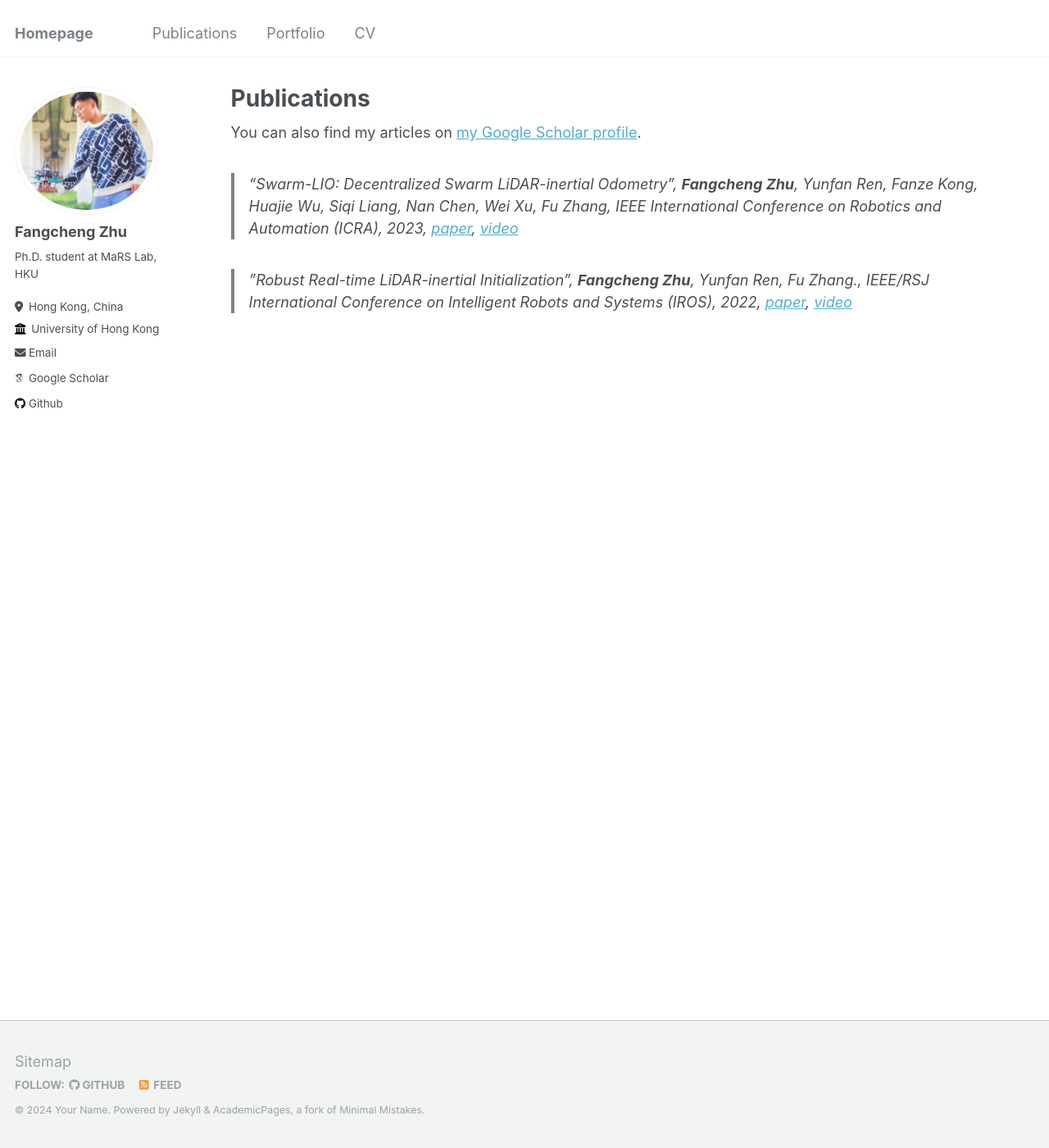
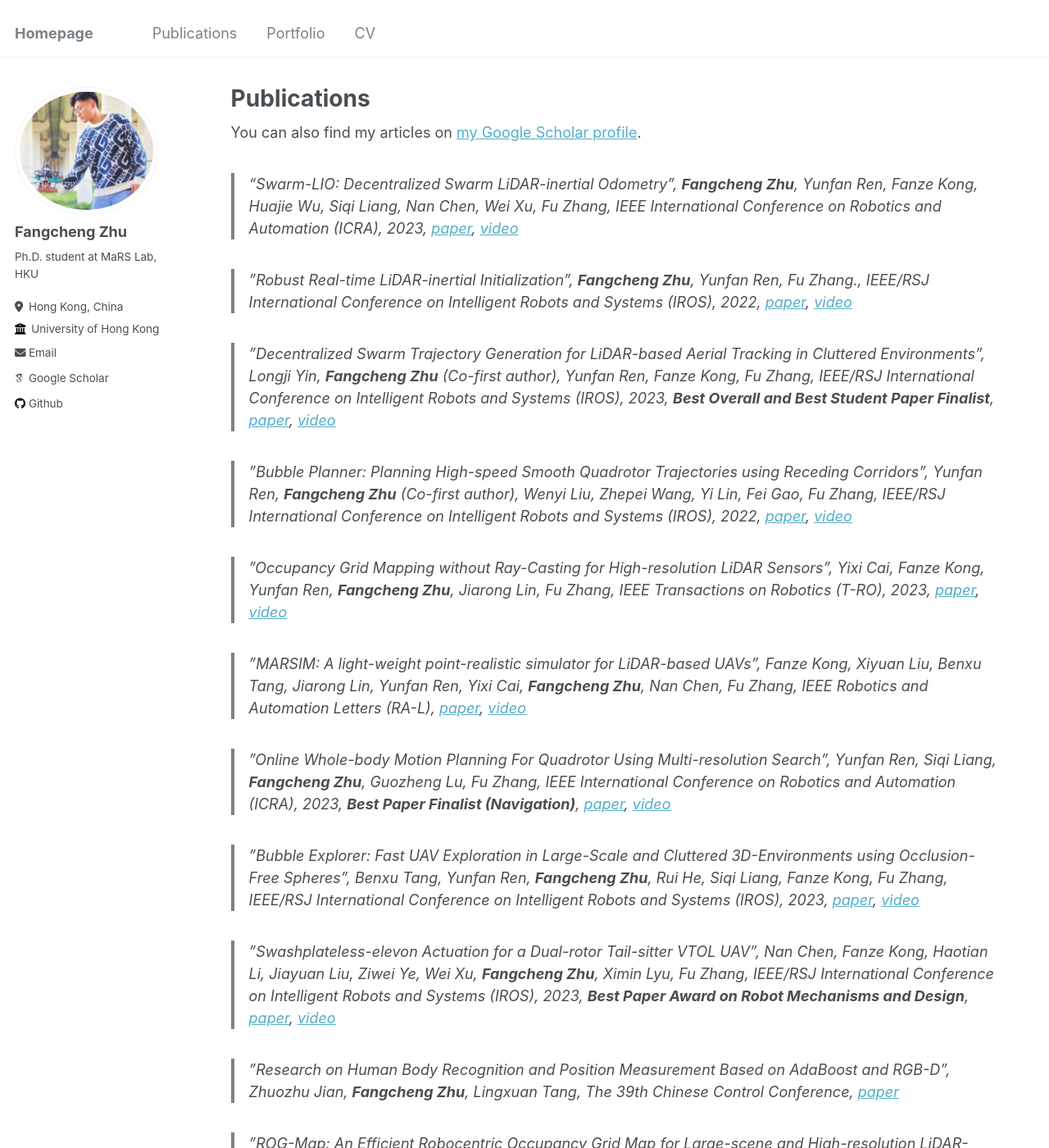
Before and after one commit to zfc-zfc/zhufangcheng.github.io, a Jekyll site: the page built from _pages/publications.md, in a window 1280 px wide and 1400 px high. Shown: the whole window at 82% size. Built offline with Jekyll 4.4.1, drawn with Linux system fonts in a browser that asks for light colours; some web fonts are replaced; some of the changed text lies outside the part shown.

Commit message:
Update publications.md.

```diff
--- a/_pages/publications.md
+++ b/_pages/publications.md
@@ -16,23 +16,39 @@ author_profile: true
 
 
 
+>”Decentralized Swarm Trajectory Generation for LiDAR-based Aerial Tracking in Cluttered Environments”, Longji Yin, **Fangcheng Zhu** (Co-first author), Yunfan Ren, Fanze Kong, Fu Zhang, IEEE/RSJ International Conference on Intelligent Robots and Systems (IROS), 2023, **Best Overall and Best Student Paper Finalist**, [paper](https://ieeexplore.ieee.org/abstract/document/10341567), [video](https://youtu.be/04-ls0PHkuU?si=f30NZkNNv_29wxvY)
 
 
 
+>”Bubble Planner: Planning High-speed Smooth Quadrotor Trajectories using Receding Corridors”, Yunfan Ren, **Fangcheng Zhu** (Co-first author), Wenyi Liu, Zhepei Wang, Yi Lin, Fei Gao, Fu Zhang, IEEE/RSJ International Conference on Intelligent Robots and Systems (IROS), 2022, [paper](https://arxiv.org/abs/2202.12177), [video](https://youtu.be/GpATPwibJ1k?si=_nAQc1VFb3s2xYAs)
 
 
 
+>”Occupancy Grid Mapping without Ray-Casting for High-resolution LiDAR Sensors”, Yixi Cai, Fanze Kong, Yunfan Ren, **Fangcheng Zhu**, Jiarong Lin, Fu Zhang, IEEE Transactions on Robotics (T-RO), 2023, [paper](https://arxiv.org/abs/2307.08493), [video](https://youtu.be/m5QQPbkYYnA?si=sthOEobTUBqg0Tzc)
 
 
 
+>”MARSIM: A light-weight point-realistic simulator for LiDAR-based UAVs”, Fanze Kong, Xiyuan Liu, Benxu Tang, Jiarong Lin, Yunfan Ren, Yixi Cai, **Fangcheng Zhu**, Nan Chen, Fu Zhang, IEEE Robotics and Automation Letters (RA-L), [paper](https://arxiv.org/abs/2211.10716), [video](https://youtu.be/hiRtcq-5lN0?si=w-ylK11S0hc97fYo)
 
 
 
+>”Online Whole-body Motion Planning For Quadrotor Using Multi-resolution Search”, Yunfan Ren, Siqi Liang, **Fangcheng Zhu**, Guozheng Lu, Fu Zhang, IEEE International Conference on Robotics and Automation (ICRA), 2023, **Best Paper Finalist (Navigation)**, [paper](https://arxiv.org/abs/2209.06761), [video](https://youtu.be/0q5mA9vijMY?si=xJ9jF8cE1sA_9ij7)
 
 
 
+>”Bubble Explorer: Fast UAV Exploration in Large-Scale and Cluttered 3D-Environments using Occlusion-Free Spheres”, Benxu Tang, Yunfan Ren, **Fangcheng Zhu**, Rui He, Siqi Liang, Fanze Kong, Fu Zhang, IEEE/RSJ International Conference on Intelligent Robots and Systems (IROS), 2023, [paper](https://arxiv.org/abs/2304.00852), [video](https://youtu.be/4FqgNSbrx04?si=Kj7dBH5SVpQBGDIH)
 
 
+
+>”Swashplateless-elevon Actuation for a Dual-rotor Tail-sitter VTOL UAV”, Nan Chen, Fanze Kong, Haotian Li, Jiayuan Liu, Ziwei Ye, Wei Xu, **Fangcheng Zhu**, Ximin Lyu, Fu Zhang, IEEE/RSJ International Conference on Intelligent Robots and Systems (IROS), 2023, **Best Paper Award on Robot Mechanisms and Design**, [paper](https://arxiv.org/abs/2309.13559), [video](https://youtu.be/Sx9Rk4Zf7sQ?si=PWtvP1zk95OJ1SA3)
+
+
+
+>”Research on Human Body Recognition and Position Measurement Based on AdaBoost and RGB-D”, Zhuozhu Jian, **Fangcheng Zhu**, Lingxuan Tang, The 39th Chinese Control Conference, [paper](https://ieeexplore.ieee.org/document/9188572)
+
+
+
+>”ROG-Map: An Efficient Robocentric Occupancy Grid Map for Large-scene and High-resolution LiDAR-based Motion Planning”, Yunfan Ren, Yixi Cai, **Fangcheng Zhu**, Siqi Liang, and Fu Zhang, arXiv preprint, [paper](https://arxiv.org/abs/2302.14819), [video](https://youtu.be/eDkwGXCea7w?si=0Zzab8Lrmnq5XmVZ)
 
 
 
```
